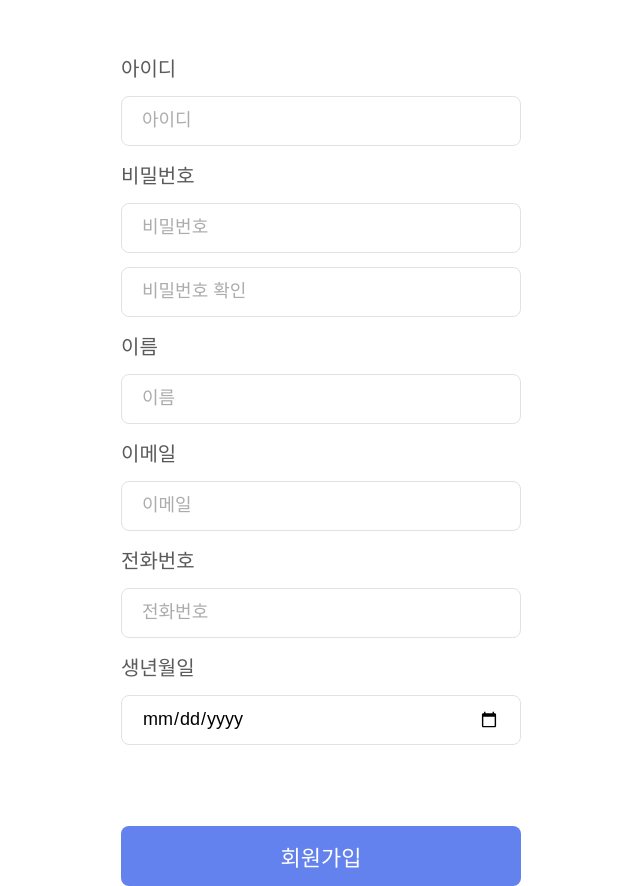
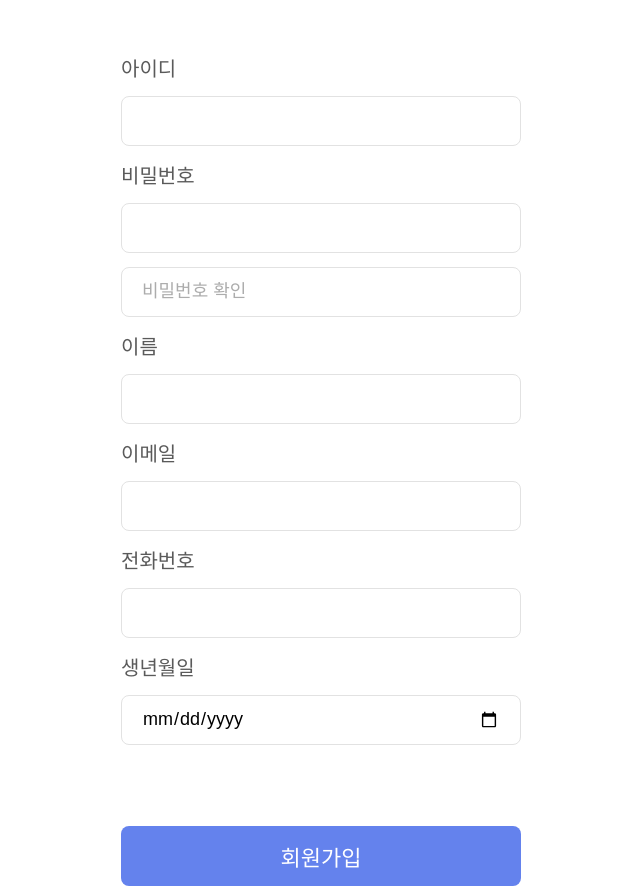
Before and after one commit to pdmstj/MentorMe, a React (Create React App) app: page /signup in a window 1280 px wide. Shown: the whole page, without its empty margins (319-959 px from the left). Built offline with nearby package versions, Linux system fonts and the light colour scheme; no server answers; a web font is replaced by a local one.

Commit message:
회원가입 파이어베이스 연동

```diff
--- a/package.json
+++ b/package.json
@@ -9,6 +9,7 @@
     "@testing-library/user-event": "^13.5.0",
     "@types/react": "^19.1.6",
     "@types/react-dom": "^19.1.5",
+    "firebase": "^11.9.0",
     "react": "^19.1.0",
     "react-dom": "^19.1.0",
     "react-router-dom": "^7.6.0",
@@ -16,7 +17,7 @@
     "react-slick": "^0.30.3",
     "slick-carousel": "^1.8.1",
     "styled-components": "^6.1.18",
-    "typescript": "^5.8.3",
+    "typescript": "^4.9.5",
     "web-vitals": "^2.1.4"
   },
   "scripts": {
--- a/src/components/Login_SignUp/SignupPage.tsx
+++ b/src/components/Login_SignUp/SignupPage.tsx
@@ -1,7 +1,9 @@
 import React, { useState, useContext } from "react";
 import { useNavigate } from "react-router-dom";
 import { Container, Form, Input, Button, Title, Label, InputWrapper } from "./SignupPage_styles";
-import { UserContext } from "../../contexts/UserContext"; // ✅ UserContext 가져오기
+import { UserContext } from "../../contexts/UserContext";
+import { db } from "../../firebase";
+import { collection, addDoc } from "firebase/firestore";
 
 function SignupPage() {
   const [formData, setFormData] = useState({
@@ -10,14 +12,14 @@ function SignupPage() {
     confirmPassword: "",
     name: "",
     email: "",
-    phone: "",  // ✅ 추가
-    birth: "",  // ✅ 추가
+    phone: "",
+    birth: "",
   });
 
-  const { login } = useContext(UserContext); // ✅ login 함수
+  const { login } = useContext(UserContext);
   const navigate = useNavigate();
 
-  const handleSubmit = (e: React.FormEvent<HTMLFormElement>) => {
+  const handleSubmit = async (e: React.FormEvent<HTMLFormElement>) => {
     e.preventDefault();
 
     if (formData.password !== formData.confirmPassword) {
@@ -25,22 +27,25 @@ function SignupPage() {
       return;
     }
 
-    // ✅ localStorage에 유저 정보 저장
-    const userData = {
-      id: formData.id,
-      password: formData.password,
-      name: formData.name,
-      email: formData.email,
-      phone: formData.phone,    // ✅ 저장
-      birth: formData.birth,    // ✅ 저장
-    };
-    localStorage.setItem('registeredUser', JSON.stringify(userData));
+    try {
+      // ✅ Firestore에 저장
+      await addDoc(collection(db, "users"), {
+        id: formData.id,
+        password: formData.password, // ⚠️ 실제 서비스에서는 비밀번호 암호화 필요
+        name: formData.name,
+        email: formData.email,
+        phone: formData.phone,
+        birth: formData.birth,
+        createdAt: new Date(),
+      });
 
-    // ✅ context에도 바로 로그인 (이름 + 이메일 + 전화번호 + 생일)
-    login(formData.name, formData.email, formData.phone, formData.birth);
-
-    alert("회원가입이 완료되었습니다. 메인페이지로 이동합니다.");
-    navigate('/'); // 메인페이지로 이동
+      login(formData.name, formData.email, formData.phone, formData.birth);
+      alert("회원가입이 완료되었습니다!");
+      navigate('/');
+    } catch (error) {
+      console.error("Firestore 저장 오류:", error);
+      alert("회원가입 중 오류가 발생했습니다.");
+    }
   };
 
   const handleChange = (e: React.ChangeEvent<HTMLInputElement>) => {
@@ -52,92 +57,38 @@ function SignupPage() {
     <Container>
       <Title>회원가입</Title>
       <Form onSubmit={handleSubmit}>
+        {/* id */}
         <InputWrapper>
           <Label htmlFor="id">아이디</Label>
-          <Input
-            type="text"
-            id="id"
-            name="id"
-            placeholder="아이디"
-            value={formData.id}
-            onChange={handleChange}
-            required
-          />
+          <Input type="text" id="id" name="id" value={formData.id} onChange={handleChange} required />
         </InputWrapper>
 
+        {/* 비밀번호 */}
         <InputWrapper>
           <Label htmlFor="password">비밀번호</Label>
-          <Input
-            type="password"
-            id="password"
-            name="password"
-            placeholder="비밀번호"
-            value={formData.password}
-            onChange={handleChange}
-            required
-          />
-          <Input
-            type="password"
-            id="confirmPassword"
-            name="confirmPassword"
-            placeholder="비밀번호 확인"
-            value={formData.confirmPassword}
-            onChange={handleChange}
-            required
-          />
+          <Input type="password" id="password" name="password" value={formData.password} onChange={handleChange} required />
+          <Input type="password" id="confirmPassword" name="confirmPassword" placeholder="비밀번호 확인" value={formData.confirmPassword} onChange={handleChange} required />
         </InputWrapper>
 
+        {/* 기타 항목 */}
         <InputWrapper>
           <Label htmlFor="name">이름</Label>
-          <Input
-            type="text"
-            id="name"
-            name="name"
-            placeholder="이름"
-            value={formData.name}
-            onChange={handleChange}
-            required
-          />
+          <Input type="text" id="name" name="name" value={formData.name} onChange={handleChange} required />
         </InputWrapper>
 
         <InputWrapper>
           <Label htmlFor="email">이메일</Label>
-          <Input
-            type="email"
-            id="email"
-            name="email"
-            placeholder="이메일"
-            value={formData.email}
-            onChange={handleChange}
-            required
-          />
+          <Input type="email" id="email" name="email" value={formData.email} onChange={handleChange} required />
         </InputWrapper>
 
-        {/* ✅ 전화번호 입력 */}
         <InputWrapper>
           <Label htmlFor="phone">전화번호</Label>
-          <Input
-            type="text"
-            id="phone"
-            name="phone"
-            placeholder="전화번호"
-            value={formData.phone}
-            onChange={handleChange}
-            required
-          />
+          <Input type="text" id="phone" name="phone" value={formData.phone} onChange={handleChange} required />
         </InputWrapper>
 
-        {/* ✅ 생년월일 입력 */}
         <InputWrapper>
           <Label htmlFor="birth">생년월일</Label>
-          <Input
-            type="date"
-            id="birth"
-            name="birth"
-            value={formData.birth}
-            onChange={handleChange}
-            required
-          />
+          <Input type="date" id="birth" name="birth" value={formData.birth} onChange={handleChange} required />
         </InputWrapper>
 
         <Button type="submit">회원가입</Button>
```
Also changed, not shown: 2 other files (tests, documents, lock files or other folders).
